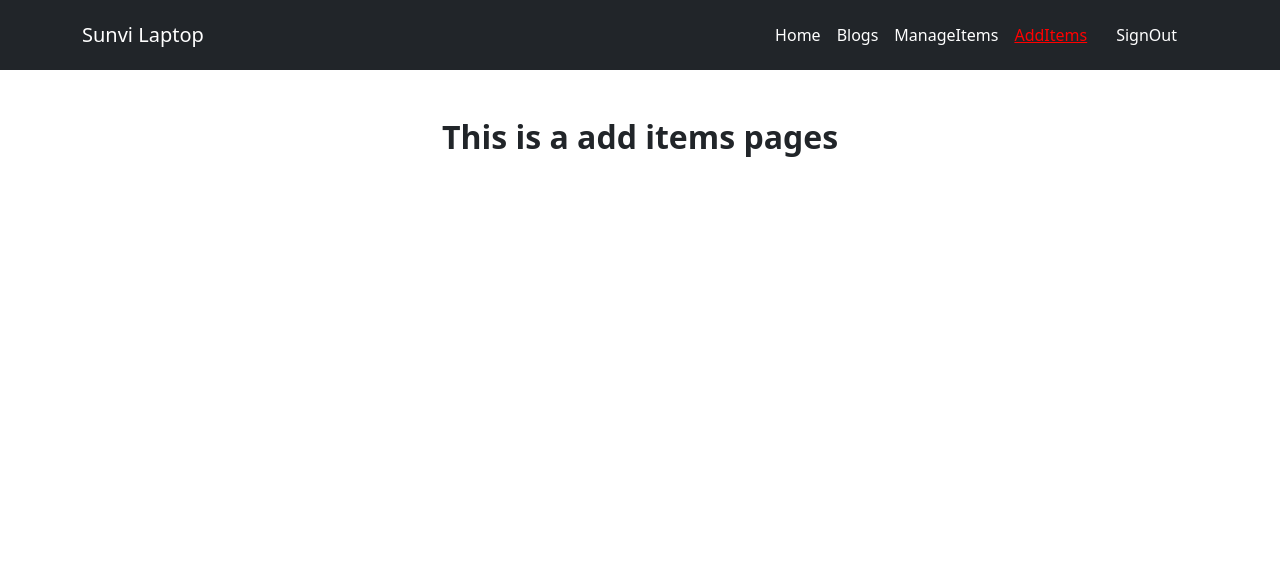
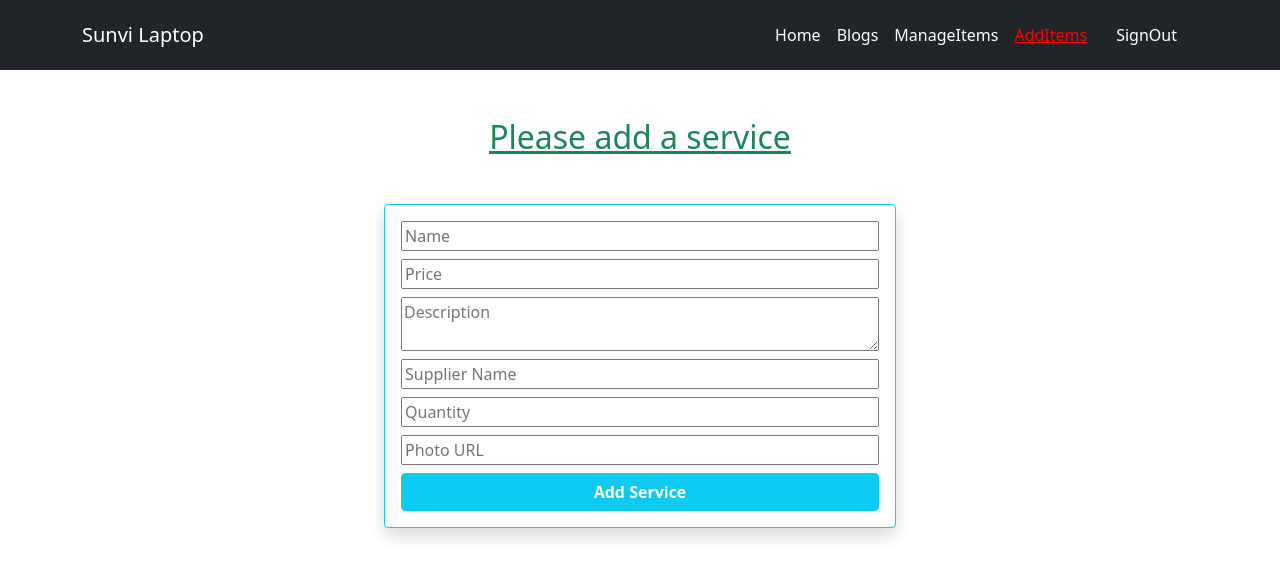
Before and after one commit to sujonaust2008/sunvi-laptop, a React (Create React App) app: page /addItems in a window 1280 px wide. Shown: the top 578 px of the page. Built offline with nearby package versions, Linux system fonts and the light colour scheme; no server answers; sample sign-in values are in the browser's storage.

Commit message:
add new itms page added

```diff
--- a/package.json
+++ b/package.json
@@ -13,6 +13,7 @@
     "react-dom": "^18.1.0",
     "react-firebase-hooks": "^5.0.3",
     "react-helmet-async": "^1.3.0",
+    "react-hook-form": "^7.31.2",
     "react-router-dom": "^6.3.0",
     "react-scripts": "5.0.1",
     "react-toastify": "^9.0.1",
--- /dev/null
+++ b/src/Component/AddItems/AddItems.css
@@ -0,0 +1,9 @@
+.formStyle {
+    width: 40%;
+}
+
+@media only screen and (max-width: 800px) {
+    .formStyle {
+        width: 95%;
+    }
+}
--- a/src/Component/AddItems/AddItems.js
+++ b/src/Component/AddItems/AddItems.js
@@ -1,9 +1,44 @@
 import React from 'react';
+import { useForm } from "react-hook-form";
+import './AddItems.css';
 
 const AddItems = () => {
+    const { register, handleSubmit } = useForm();
+
+    const onSubmit = data => {
+        console.log(data);
+        const url = `http://localhost:5000/service`;
+        fetch(url, {
+            method: 'POST',
+            headers: {
+                'content-type': 'application/json'
+            },
+            body: JSON.stringify(data)
+        })
+        .then(res=> res.json())
+        .then(result =>{
+            console.log(result);
+        } )
+    };
+
+
     return (
-        <div>
-            <h2 className='fw-bold pt-5 text-center'>This is a add items pages</h2>
+        <div className='formStyle  mx-auto'>
+            <h2 className='text-center my-5 text-decoration-underline text-success'>Please add a service</h2>
+            <form className='d-flex flex-column shadow card p-3 border-info' onSubmit={handleSubmit(onSubmit)}>
+                <input className='mb-2' placeholder='Name' {...register("name", { required: true, maxLength: 20 })} />
+
+                <input className='mb-2' placeholder='Price' type="number" {...register("price",{ required: true, maxLength: 20 })} />
+
+                <textarea className='mb-2' placeholder='Description' {...register("description",{ required: true, maxLength: 200 })} />
+
+                <input className='mb-2' placeholder='Supplier Name' type="text" {...register("supName",{ required: true, maxLength: 20 })} />
+
+                <input className='mb-2' placeholder='Quantity' type="number" {...register("quantity",{ required: true, maxLength: 20 })} />
+
+                <input className='mb-2' placeholder='Photo URL' type="text" {...register("img",{ required: true})} />
+                <button type="submit" value="Add Service" className='btn btn-info text-white fw-bold'>Add Service</button>
+            </form>
         </div>
     );
 };
--- /dev/null
+++ b/src/Component/ManageInventory/ManageInventory.css
@@ -0,0 +1,5 @@
+.tableStyle {
+    display: grid;
+    grid-template-columns: repeat(4, 1fr);
+
+}
--- a/src/Component/ManageInventory/ManageInventory.js
+++ b/src/Component/ManageInventory/ManageInventory.js
@@ -1,5 +1,8 @@
 import React from 'react';
+import { Table } from 'react-bootstrap';
+import { Link } from 'react-router-dom';
 import useServices from '../Hooks/Hooks';
+import './ManageInventory.css';
 
 const ManageInventory = () => {
     const [services, setServices] = useServices();
@@ -21,13 +24,44 @@ const ManageInventory = () => {
     }
     return (
         <div className='w-50 mx-auto'>
-            <h2>Manage your services</h2>
+            <h2 className='my-5 text-center text-decoration-underline text-primary'>Manage your services</h2>
+            <Table>
+                <tbody>
+                    <tr className='tableStyle bg-dark text-white rounded-top'>
+                        <td className='fw-bold'>Name</td>
+                        <td className='fw-bold text-center'>Price</td>
+                        <td className='fw-bold text-center' >Quantity</td>
+                        <td className='fw-bold text-center'>Delete</td>
+                    </tr>
+                </tbody>
+            </Table>
             {
                 services.map(service => <div key={service._id}>
-                    <h5>{service.name} <button onClick={() => handleDelete(service._id)}>X</button></h5>
+                    <Table striped>
+                        <tbody>
+                            <tr className='tableStyle'>
+
+                                <td>{service.name}</td>
+                                <td className='text-center'>{service.price}</td>
+                                <td className='text-center'>{service.quantity}</td>
+                                <td className='text-center'>
+                                    <button className='btn rounded px-4' onClick={()=>handleDelete(service._id)}>
+                                        X
+                                    </button>
+                                </td>
+                            </tr>
+
+                        </tbody>
+                    </Table>
+
 
                 </div>)
             }
+            <div className='text-center mt-5'>
+                <Link to='/addItems'>
+                 <button className='btn btn-primary rounded px-5 text-white fw-bold fs-3'>Add New Items</button>
+                </Link>
+            </div>
         </div>
     );
 };
--- a/src/Component/Shared/Navbar/Navigation.js
+++ b/src/Component/Shared/Navbar/Navigation.js
@@ -18,13 +18,17 @@ const Navigation = () => {
                     <Navbar.Collapse id="responsive-navbar-nav">
                         <Nav className="ms-auto d-flex align-items-center">
                             <div className='d-flex'>
-                                <Nav.Link href="#features"><CustomLink to="/">Home</CustomLink></Nav.Link>
-                                <Nav.Link href="#pricing"><CustomLink to="/blogs">Blogs</CustomLink></Nav.Link>
-                                <Nav.Link href="#pricing"><CustomLink to="/manageInventory">ManageItems</CustomLink></Nav.Link>
-                                <Nav.Link href="#pricing"><CustomLink to="/addItems">AddItems</CustomLink></Nav.Link>
+                                <Nav.Link><CustomLink to="/">Home</CustomLink></Nav.Link>
+                                <Nav.Link><CustomLink to="/blogs">Blogs</CustomLink></Nav.Link>
+                                {
+                                    user && <>
+                                    <Nav.Link ><CustomLink to="/manageInventory">ManageItems</CustomLink></Nav.Link>
+                                <Nav.Link ><CustomLink to="/addItems">AddItems</CustomLink></Nav.Link>
+                                    </>
+                                }
                             </div>
                             <div>
-                                <Nav.Link href="#pricing">{user?
+                                <Nav.Link>{user?
                                 <button onClick={handleSignOut} className="btn btn-link text-decoration-none text-white">SignOut</button>:
                                 <CustomLink to="/login">LogIn</CustomLink>}</Nav.Link>
                             </div>
```
Also changed, not shown: 1 other file (tests, documents, lock files or other folders).
